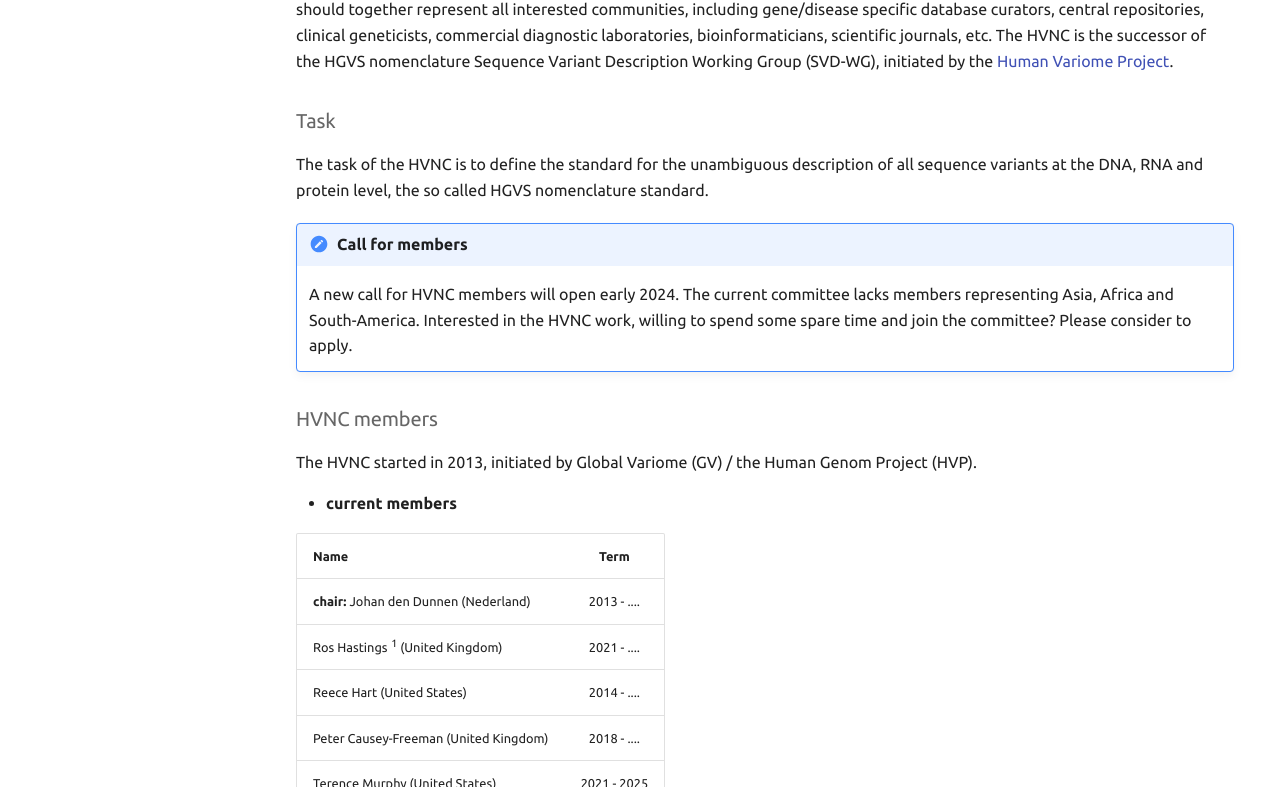
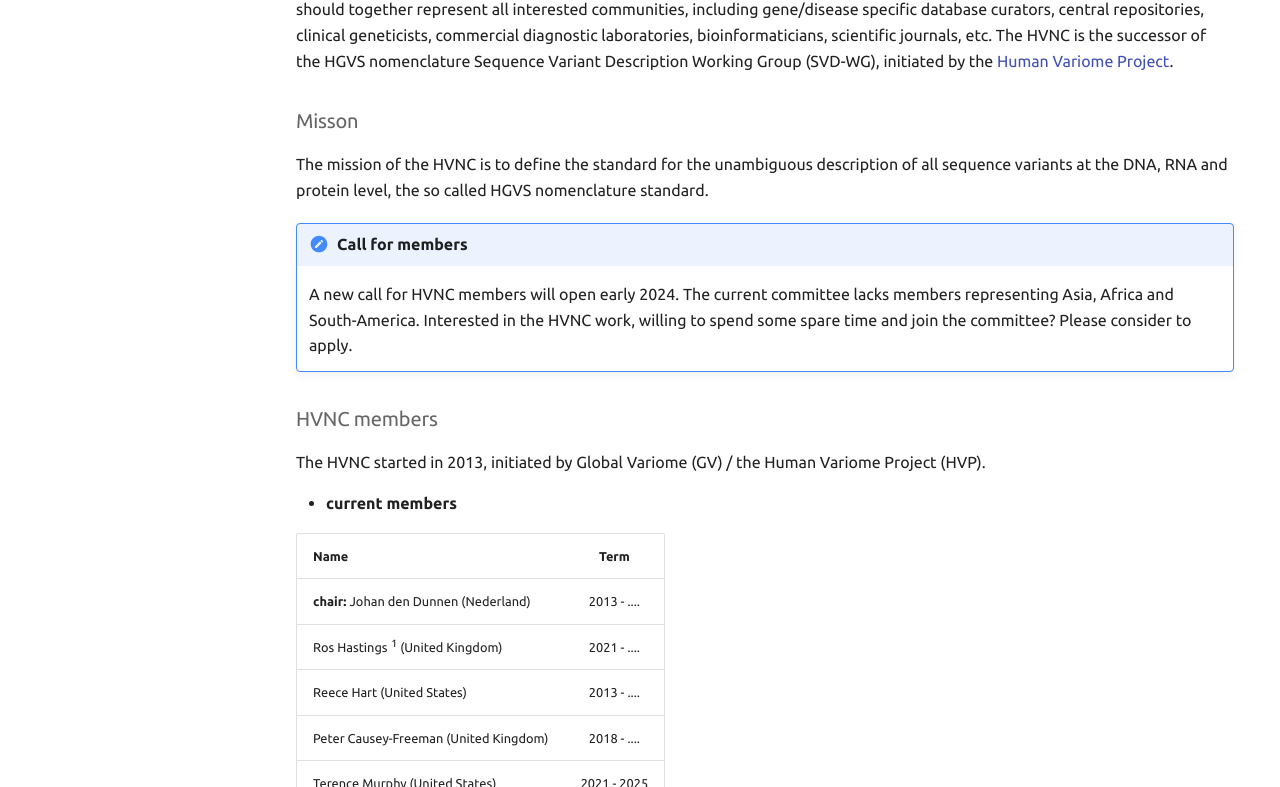
Before and after one commit to HGVSnomenclature/hgvs-nomenclature, an MkDocs documentation site: the page built from docs/governance.md, in a window 1280 px wide and 1400 px high. Shown: the part 311-1098 px from the top of the window. Built offline with MkDocs 1.6.1 and Material for MkDocs 9.7.7, drawn with Linux system fonts in a browser that asks for light colours.

Commit message:
fix typos in governance

```diff
--- a/docs/governance.md
+++ b/docs/governance.md
@@ -4,9 +4,9 @@
 
 The HGVS Variant Nomenclature Committee (HVNC) is authorised by the [Human Genome Organisation (HUGO)](https://www.hugo-international.org), a working group of the [HUGO Nomenclature Standards Committee](https://www.hugo-international.org/standards), with administrative support of the HUGO office. Activities of the HVNC follow the committee's Terms of Reference with new members being appointed every two years for a four-year term. HVNC members should together represent all interested communities, including gene/disease specific database curators, central repositories, clinical geneticists, commercial diagnostic laboratories, bioinformaticians, scientific journals, etc.  The HVNC is the successor of the HGVS nomenclature Sequence Variant Description Working Group (SVD-WG), initiated by the [Human Variome Project](https://www.humanvariomeproject.org/sdp/wg04-sequence-variant-description-committee.html).
 
-### Task
+### Misson
 
-The task of the HVNC is to define the standard for the unambiguous description of all sequence variants at the DNA, RNA and protein level, the so called HGVS nomenclature standard.
+The mission of the HVNC is to define the standard for the unambiguous description of all sequence variants at the DNA, RNA and protein level, the so called HGVS nomenclature standard.
 
 !!! note "Call for members"
 
@@ -14,7 +14,7 @@
 
 ### HVNC members
 
-The HVNC started in 2013, initiated by Global Variome (GV) / the Human Genom Project (HVP).
+The HVNC started in 2013, initiated by Global Variome (GV) / the Human Variome Project (HVP).
 
 * **current members**
 
@@ -22,7 +22,7 @@
 |:--------------------------------------|:-------------:|
 | **chair:** Johan den Dunnen  (Nederland)         |  2013 - ....  |
 | Ros Hastings <sup>1</sup>  (United Kingdom)       |  2021 - ....  |
-| Reece Hart  (United States)            |  2014 - ....  |
+| Reece Hart  (United States)            |  2013 - ....  |
 | Peter Causey-Freeman  (United Kingdom) |  2018 - ....  |
 | Terence Murphy  (United States)        |  2021 - 2025  |
 | Marina DiStefano  (United States)      |  2022 - 2025  |
```
Also changed, not shown: docs/consultation/.pages (added), 2 other files.
